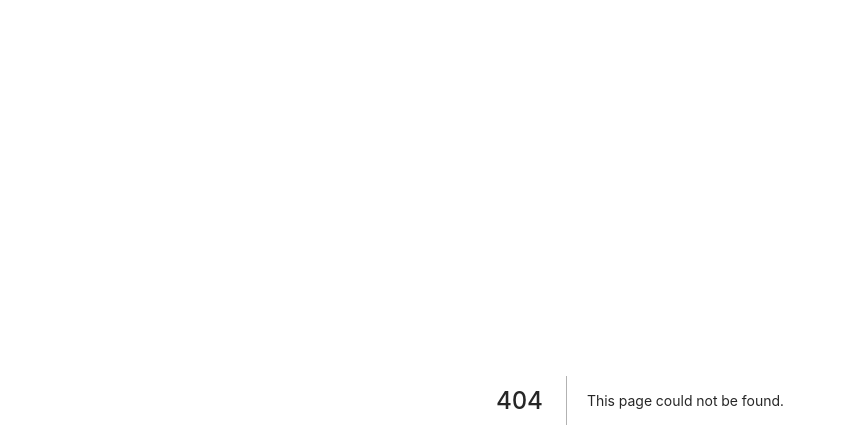
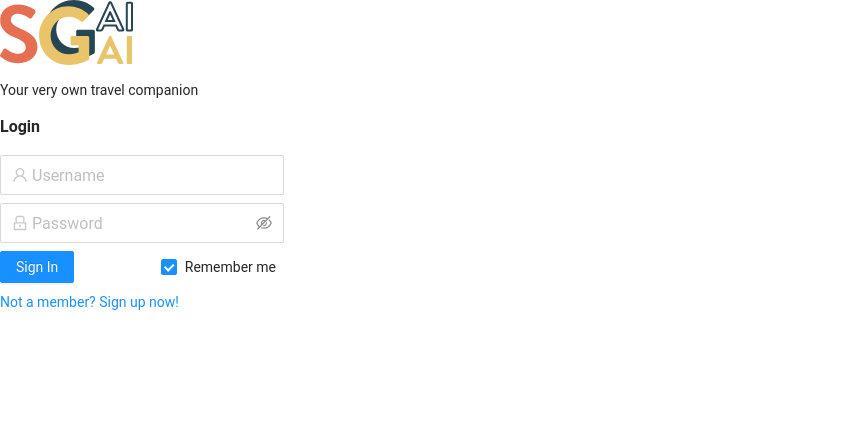
Before and after one commit to JustBrandonLim/sggaigai-ict2103, a Next.js app: page /login in a window 1280 px wide. Before the commit this address had no page. Shown: the top 448 px of the page, without its empty margins (0-846 px from the left). Built offline with nearby package versions, Linux system fonts and the light colour scheme.

Commit message:
Push working flow for login page.

```diff
--- a/package.json
+++ b/package.json
@@ -9,6 +9,7 @@
     "lint": "next lint"
   },
   "dependencies": {
+    "@ant-design/icons": "^4.7.0",
     "antd": "^4.23.4",
     "mongodb": "^4.10.0",
     "next": "12.3.1",
--- /dev/null
+++ b/pages/login.js
@@ -0,0 +1,50 @@
+import { useState } from "react";
+
+import Image from "next/image";
+
+import SGGaiGai from "../assets/SGGaiGai.svg";
+
+import { Row, Col, Typography, Tabs, Form, Input, Space, Button, Checkbox } from "antd";
+import { UserOutlined, LockOutlined } from "@ant-design/icons";
+
+const { Title } = Typography;
+
+export default function Login() {
+  const [rememberMe, setRememberMe] = useState(true);
+
+  const toggleRememberMe = () => {
+    setRememberMe(!rememberMe);
+  };
+
+  return (
+    <>
+      <Row>
+        <Col>
+          <Space direction="vertical" size="small">
+            <Image src={SGGaiGai} />
+            <p>Your very own travel companion</p>
+          </Space>
+          <Form>
+            <Space direction="vertical">
+              <Title level={5}>Login</Title>
+              <Input size="large" placeholder="Username" prefix={<UserOutlined style={{ color: "#cacaca" }} />} />
+              <Input.Password size="large" placeholder="Password" prefix={<LockOutlined style={{ color: "#cacaca" }} />} />
+
+              <Row align="middle" justify="space-between">
+                <Col>
+                  <Button type="primary">Sign In</Button>
+                </Col>
+                <Col>
+                  <Checkbox checked={rememberMe} onChange={toggleRememberMe}>
+                    Remember me
+                  </Checkbox>
+                </Col>
+              </Row>
+              <a>Not a member? Sign up now!</a>
+            </Space>
+          </Form>
+        </Col>
+      </Row>
+    </>
+  );
+}
--- a/styles/globals.css
+++ b/styles/globals.css
@@ -1 +1,6 @@
 @import "~antd/dist/antd.css";
+
+body {
+  font-family: "Roboto", sans-serif;
+  src: url("https://fonts.googleapis.com/css2?family=Roboto:ital,wght@0,100;0,300;0,400;0,500;0,700;0,900;1,100;1,300;1,400;1,500;1,700;1,900&display=swap");
+}
```
Also changed, not shown: assets/SGGaiGai.svg (added).
